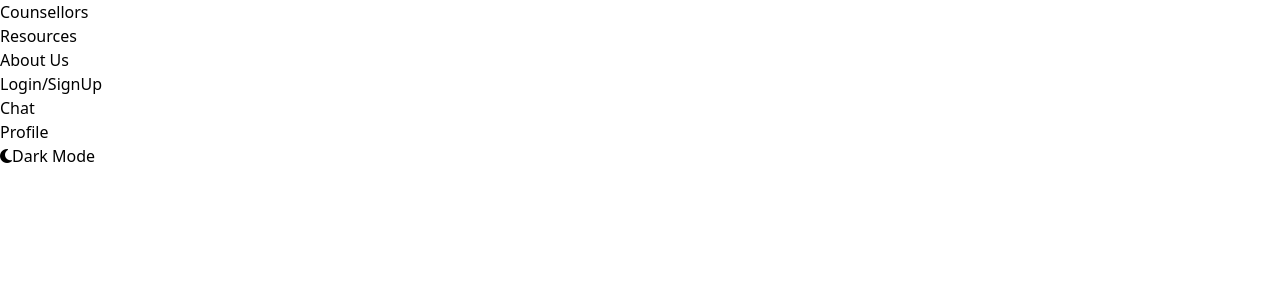
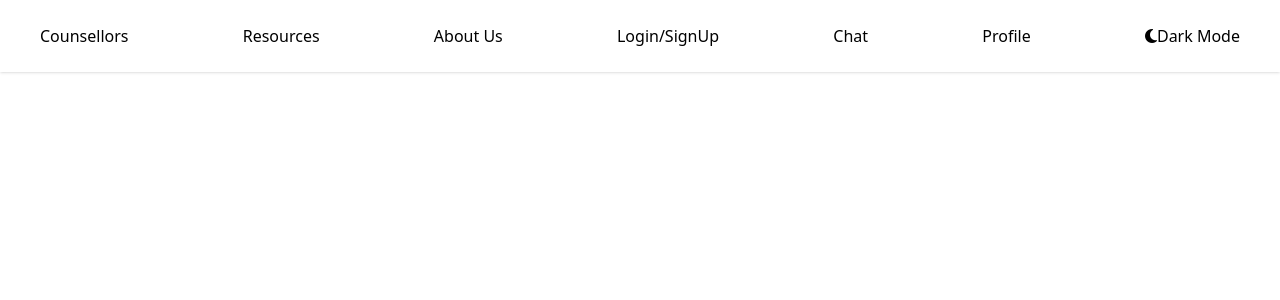
Before and after one commit to Nikhil10062006/mental-health-project, a React (Create React App) app: page / in a window 1280 px wide. Shown: the top 300 px of the page. Built offline with nearby package versions, Linux system fonts and the light colour scheme; no server answers.

Commit message:
added basic css for navbar

```diff
--- a/src/Components/Button.js
+++ b/src/Components/Button.js
@@ -3,7 +3,9 @@ import React from 'react'
 export default function Button({children}) {
   return (
     <div>
-      <button>{children}</button>
+      <button className="px-4 py-2 bg-grey-500 text-black rounded hover:text-blue-600 cursor:pointer">
+        {children}
+      </button>
     </div>
   )
 }
--- a/src/Components/Navbar.js
+++ b/src/Components/Navbar.js
@@ -3,7 +3,7 @@ import { Link } from "react-router-dom";
 import Button from "./Button.js";
 export default function Navbar() {
   return (
-    <div className="Navbar">
+    <div className="Navbar flex justify-between items-center px-6 py-4 bg-white shadow">
       <Link to="/counsellorList">
         <Button>Counsellors</Button>
       </Link>
```
